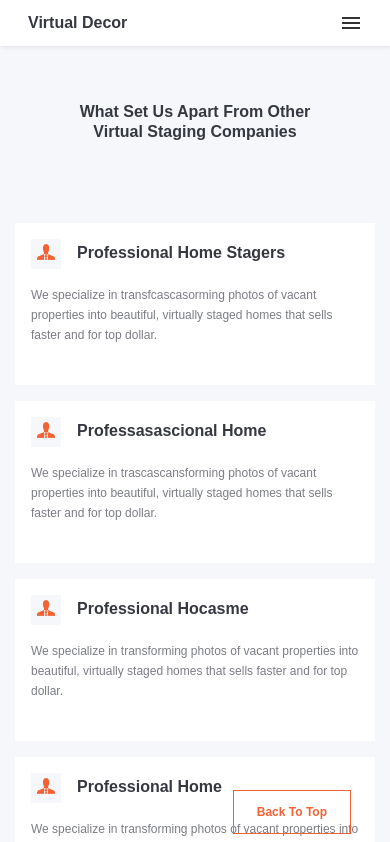
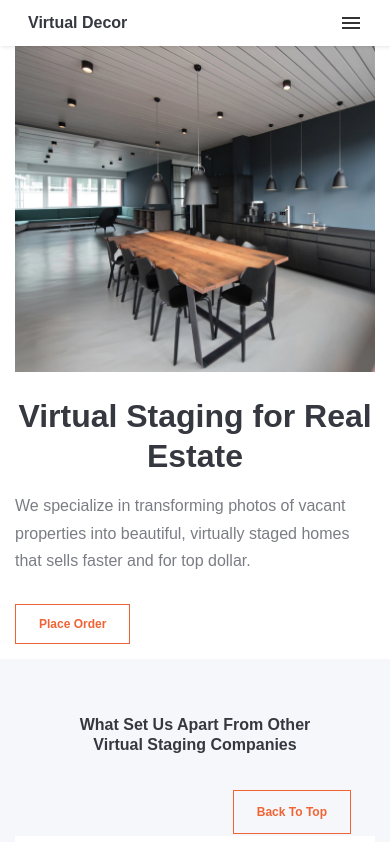
Before and after one commit to alemprogramer/interior-app, a React (Create React App) app: page / in a window 390 px wide. Shown: the top 842 px of the page. Built offline with nearby package versions, Linux system fonts and the light colour scheme; a web font is replaced by a local one.

Commit message:
banner breakpoint add

```diff
--- a/src/pages/homePage/banner/bannerDesk.jsx
+++ b/src/pages/homePage/banner/bannerDesk.jsx
@@ -1,7 +1,7 @@
 import React, {Component} from 'react';
 import {Carousel} from 'react-bootstrap';
 
-export class Banner extends Component {
+export class BannerDesk extends Component {
     render() {
         const img = process.env.PUBLIC_URL + "/vendor/images/home_banner_bg1.png";
         return (
@@ -54,4 +54,4 @@ export class Banner extends Component {
     }
 }
 
-export default Banner
+export default BannerDesk
--- /dev/null
+++ b/src/pages/homePage/banner/main.js
@@ -0,0 +1,18 @@
+import React, {useState, useEffect} from 'react'
+import mediaObserver from "../../../components/breakPoints/breakpoint";
+import BannerMobile from "./bannerMobile";
+import BannerDesk from "./bannerDesk";
+
+function Banner() {
+    const [media, setMedia] = useState();
+    useEffect(() => {
+        mediaObserver(setMedia);
+    }, [media]);
+    return (
+    <>
+       {media==='mobile' ? <BannerMobile /> : <BannerDesk/>}
+    </>
+    )
+}
+
+export default Banner
--- a/src/pages/homePage/index.jsx
+++ b/src/pages/homePage/index.jsx
@@ -1,6 +1,6 @@
 import React,{Suspense,lazy} from 'react';
 
-/* import BannerMobile from "./banner/bannerMobile"; */
+
 import Difference from "../../components/difference/difference";
 import PreviousWork from "../../components/previousWork/index";
 import DeskService from "./services";
@@ -14,7 +14,7 @@ import Pertnership from "./Pertnership";
 
 import array from "../../components/Js";
 
-const Banner=lazy(()=>import('./banner/bannerDesk'))
+const Banner=lazy(()=>import('./banner/main'))
 function Home() {
 
     return (
```
